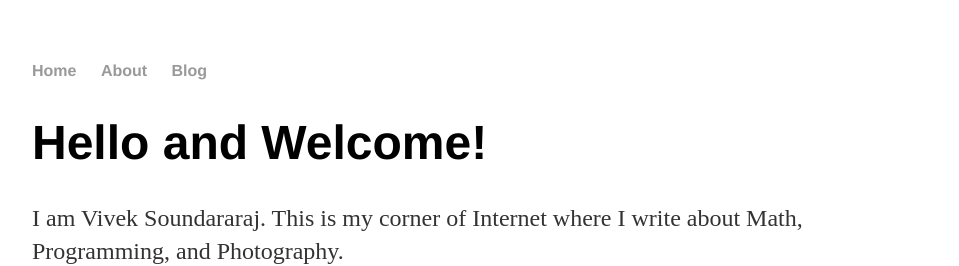
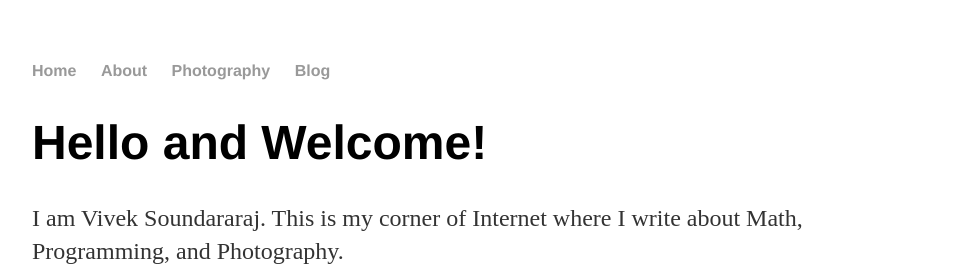
Before and after one commit to vivekgautham/vivekgautham.github.io, a Jekyll site: the page built from index.html, in a window 1280 px wide. Shown: the top 266 px of the page, without its empty margins (160-1119 px from the left). Built offline with Jekyll 4.4.1, drawn with Linux system fonts in a browser that asks for light colours.

Commit message:
adding pics...

```diff
--- a/_layouts/default.html
+++ b/_layouts/default.html
@@ -4,13 +4,14 @@
         <title>{{ page.title }}</title>
         <!-- link to main stylesheet -->
         <link rel="stylesheet" type="text/css" href="/css/main.css">
-        <!--link rel="stylesheet" type="text/css" href="/css/photo.css"-->
+        <link rel="stylesheet" type="text/css" href="/css/photo.css">
     </head>
     <body>
         <nav>
             <ul>
                 <li><a href="/">Home</a></li>
                 <li><a href="/about">About</a></li>
+                <li><a href="/pics">Photography</a></li>
                 <li><a href="/blog">Blog</a></li>
             </ul>
         </nav>
```
